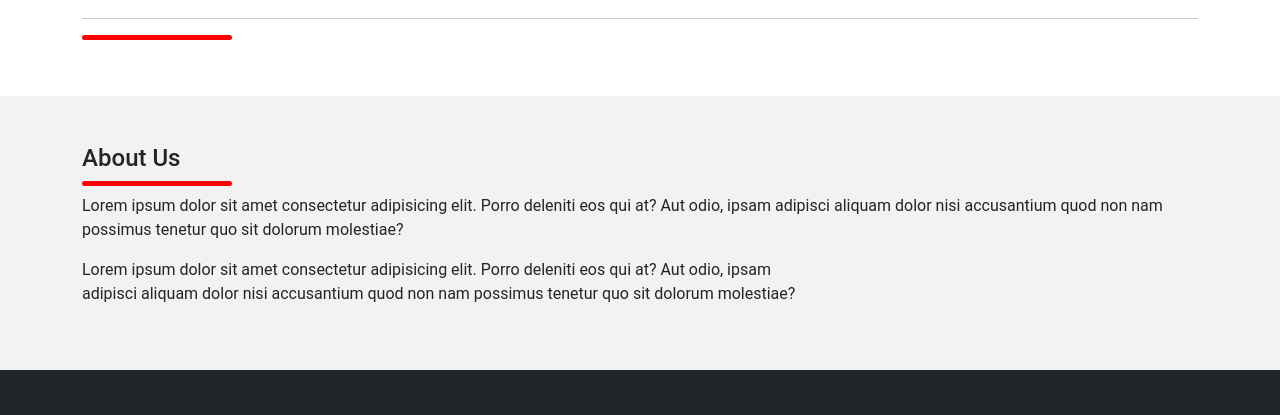
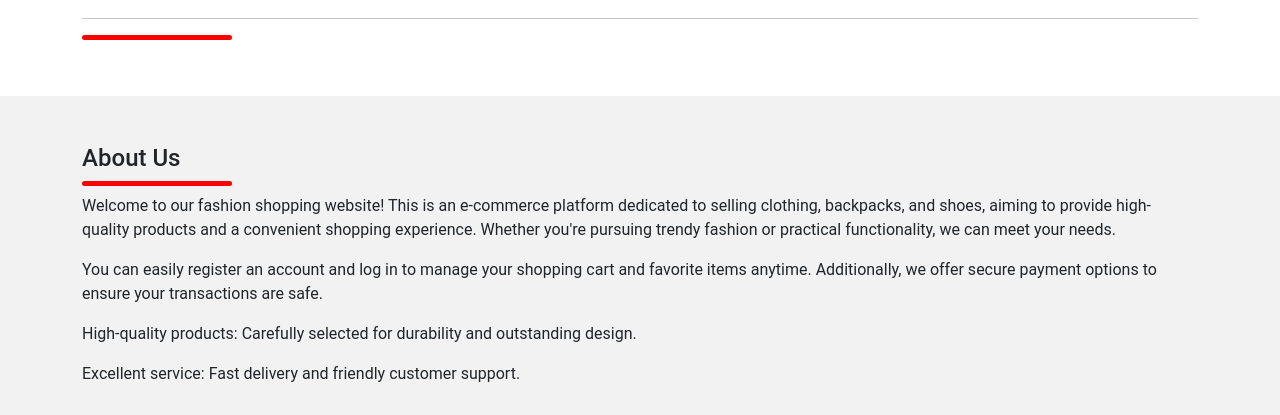
Before and after one commit to covenanter07/Shop-Site-Demo, a PHP site: page / in a window 1280 px wide. Shown: the part 631-1046 px from the top of the page. Run offline with PHP 8.4, Linux system fonts and the light colour scheme; data that the repository does not hold is empty; some libraries are stand-ins or nearby versions.

Commit message:
Update index.php

```diff
--- a/index.php
+++ b/index.php
@@ -50,15 +50,19 @@ include('functions/userfunction.php');
                 <h4>About Us</h4>
                 <div class="underline mb-2"></div>
                 <p>
-                    Lorem ipsum dolor sit amet consectetur adipisicing elit. Porro deleniti eos qui at? Aut odio, ipsam
-                    adipisci aliquam dolor nisi accusantium quod non nam possimus tenetur quo sit dolorum molestiae?
+                    Welcome to our fashion shopping website! This is an e-commerce platform dedicated to selling clothing, backpacks, and shoes, aiming to provide high-quality products and a convenient shopping experience.
+                    Whether you're pursuing trendy fashion or practical functionality, we can meet your needs.
                 </p>
                 <p>
-                    Lorem ipsum dolor sit amet consectetur adipisicing elit. Porro deleniti eos qui at? Aut odio, ipsam
-                    <br>
-                    adipisci aliquam dolor nisi accusantium quod non nam possimus tenetur quo sit dolorum molestiae?
+                    You can easily register an account and log in to manage your shopping cart and favorite items anytime.
+                    Additionally, we offer secure payment options to ensure your transactions are safe.
                 </p>
-
+                <p>
+                    High-quality products: Carefully selected for durability and outstanding design.
+                </p>
+                <p>
+                    Excellent service: Fast delivery and friendly customer support.
+                </p>
             </div>
         </div>
     </div>
```
